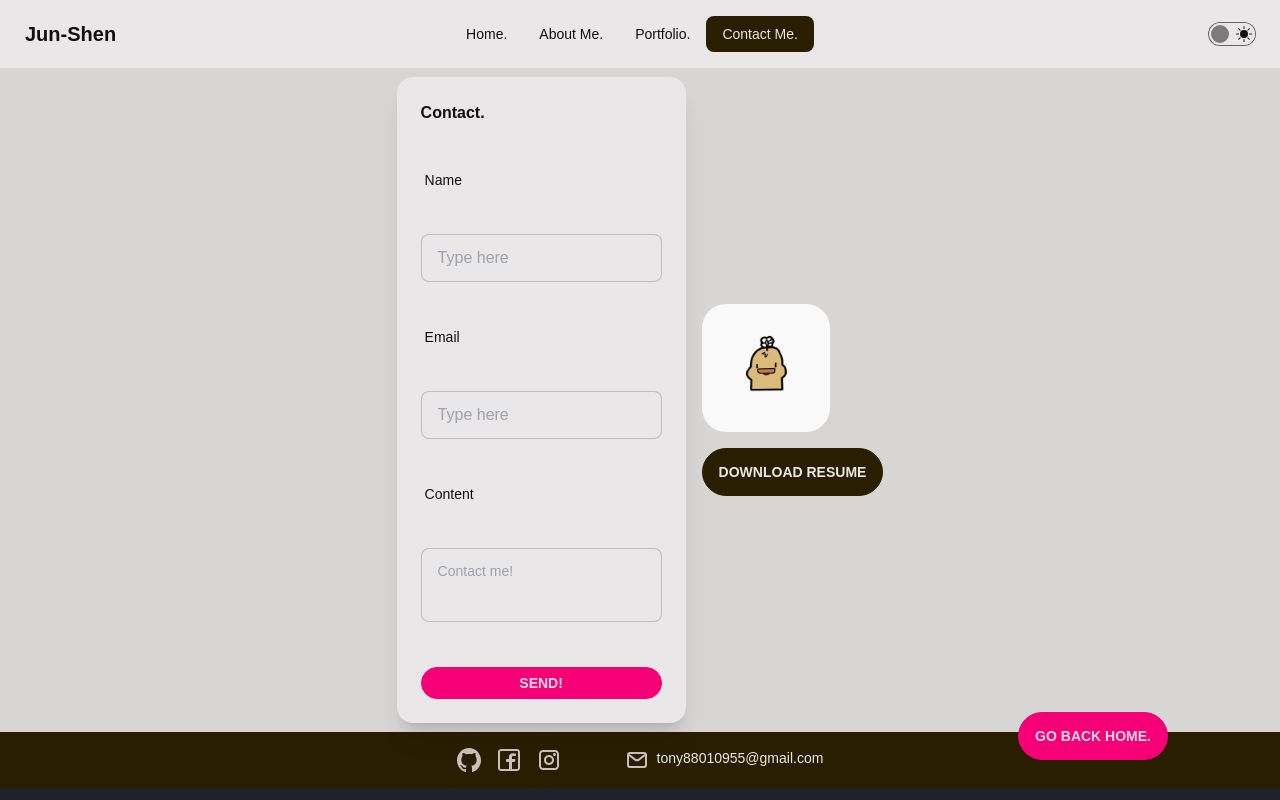
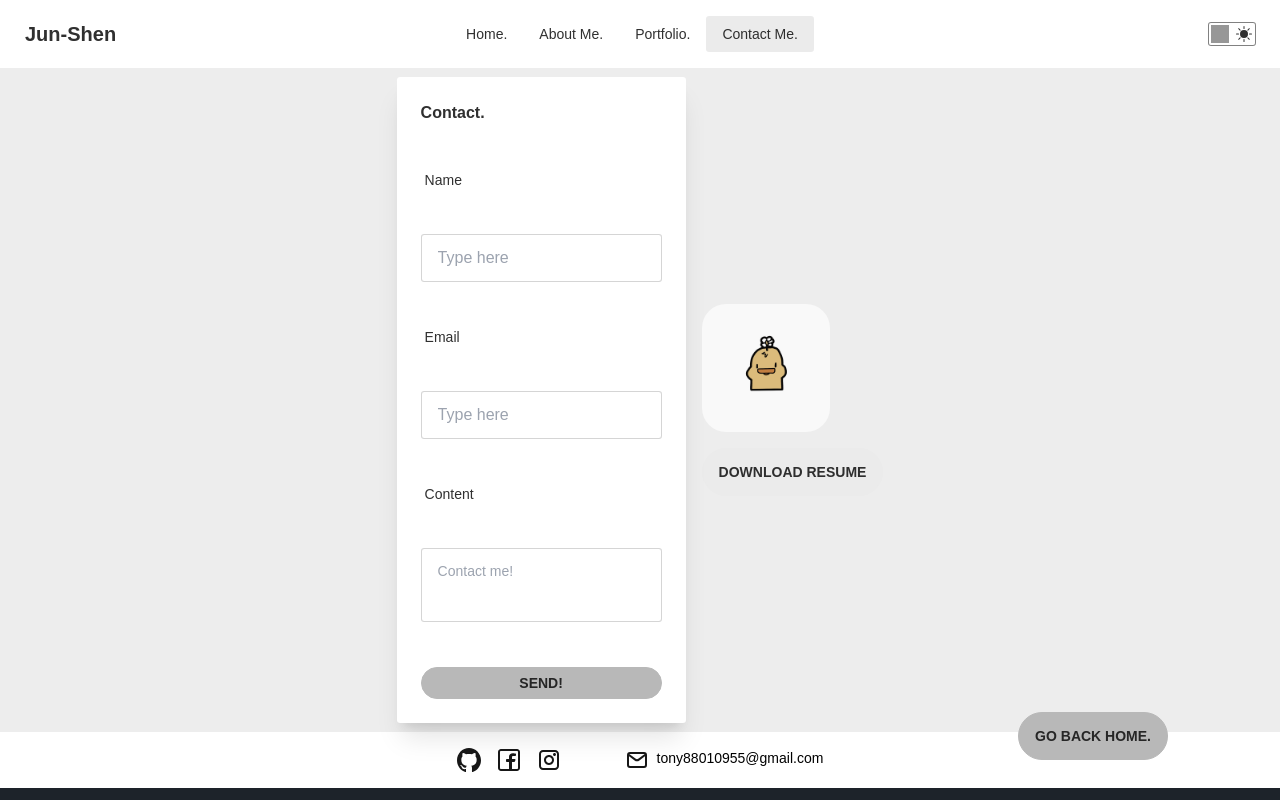
Before and after one commit to JunShen19/personal_protfolio, a React (Vite) app: page /contact in a window 1280 px wide. Built offline with nearby package versions, Linux system fonts and the light colour scheme.

Commit message:
update theme

```diff
--- a/src/App.jsx
+++ b/src/App.jsx
@@ -11,7 +11,7 @@ import Footer from "./components/Footer";
 const App = () => {
   const { isDarkTheme, toggleDarkTheme } = useGlobalContext();
   return (
-    <div data-theme={isDarkTheme ? `dark` : `garden`}>
+    <div data-theme={isDarkTheme ? `dark` : `wireframe`}>
       {/* <div data-theme="dark"> */}
       <Header />
       <Routes>
--- a/src/components/Footer.jsx
+++ b/src/components/Footer.jsx
@@ -1,6 +1,9 @@
 import React from "react";
+import { useGlobalContext } from "../context";
 
 const Footer = () => {
+  const { isDarkTheme, toggleDarkTheme } = useGlobalContext();
+
   const copy = () => {
     const copyText = "tony88010955@gmail.com";
 
@@ -12,7 +15,7 @@ const Footer = () => {
   };
 
   return (
-    <footer className="footer items-center p-4 bg-neutral text-neutral-content flex justify-center gap-16">
+    <footer className="footer items-center p-4 bg-base-100 text-neutral-content flex justify-center gap-16">
       <div className="grid-flow-col gap-4">
         <a href="https://github.com/JunShen19">
           <svg
@@ -20,8 +23,8 @@ const Footer = () => {
             version="1.1"
             xmlns="http://www.w3.org/2000/svg"
             xmlnsXlink="http://www.w3.org/1999/xlink"
-            fill="#cbbebe"
-            stroke="#cbbebe"
+            fill={isDarkTheme ? "#cbbebe" : "#171717"}
+            stroke={isDarkTheme ? "#cbbebe" : "#171717"}
             width="24"
             height="24"
           >
@@ -44,7 +47,7 @@ const Footer = () => {
                 <g
                   id="Dribbble-Light-Preview"
                   transform="translate(-140.000000, -7559.000000)"
-                  fill="#cbbebe"
+                  fill={isDarkTheme ? "#cbbebe" : "#171717"}
                 >
                   <g id="icons" transform="translate(56.000000, 160.000000)">
                     <path
@@ -76,7 +79,7 @@ const Footer = () => {
                 fillRule="evenodd"
                 clipRule="evenodd"
                 d="M20 1C21.6569 1 23 2.34315 23 4V20C23 21.6569 21.6569 23 20 23H4C2.34315 23 1 21.6569 1 20V4C1 2.34315 2.34315 1 4 1H20ZM20 3C20.5523 3 21 3.44772 21 4V20C21 20.5523 20.5523 21 20 21H15V13.9999H17.0762C17.5066 13.9999 17.8887 13.7245 18.0249 13.3161L18.4679 11.9871C18.6298 11.5014 18.2683 10.9999 17.7564 10.9999H15V8.99992C15 8.49992 15.5 7.99992 16 7.99992H18C18.5523 7.99992 19 7.5522 19 6.99992V6.31393C19 5.99091 18.7937 5.7013 18.4813 5.61887C17.1705 5.27295 16 5.27295 16 5.27295C13.5 5.27295 12 6.99992 12 8.49992V10.9999H10C9.44772 10.9999 9 11.4476 9 11.9999V12.9999C9 13.5522 9.44771 13.9999 10 13.9999H12V21H4C3.44772 21 3 20.5523 3 20V4C3 3.44772 3.44772 3 4 3H20Z"
-                fill="#cbbebe"
+                fill={isDarkTheme ? "#cbbebe" : "#171717"}
               ></path>
             </g>
           </svg>
@@ -100,7 +103,7 @@ const Footer = () => {
                 fillRule="evenodd"
                 clipRule="evenodd"
                 d="M2 6C2 3.79086 3.79086 2 6 2H18C20.2091 2 22 3.79086 22 6V18C22 20.2091 20.2091 22 18 22H6C3.79086 22 2 20.2091 2 18V6ZM6 4C4.89543 4 4 4.89543 4 6V18C4 19.1046 4.89543 20 6 20H18C19.1046 20 20 19.1046 20 18V6C20 4.89543 19.1046 4 18 4H6ZM12 9C10.3431 9 9 10.3431 9 12C9 13.6569 10.3431 15 12 15C13.6569 15 15 13.6569 15 12C15 10.3431 13.6569 9 12 9ZM7 12C7 9.23858 9.23858 7 12 7C14.7614 7 17 9.23858 17 12C17 14.7614 14.7614 17 12 17C9.23858 17 7 14.7614 7 12ZM17.5 8C18.3284 8 19 7.32843 19 6.5C19 5.67157 18.3284 5 17.5 5C16.6716 5 16 5.67157 16 6.5C16 7.32843 16.6716 8 17.5 8Z"
-                fill="#cbbebe"
+                fill={isDarkTheme ? "#cbbebe" : "#171717"}
               ></path>
             </g>
           </svg>
@@ -123,7 +126,7 @@ const Footer = () => {
           <g id="SVGRepo_iconCarrier">
             <path
               d="M4 7.00005L10.2 11.65C11.2667 12.45 12.7333 12.45 13.8 11.65L20 7"
-              stroke="#cbbebe"
+              stroke={isDarkTheme ? "#cbbebe" : "#171717"}
               strokeWidth="2"
               strokeLinecap="round"
               strokeLinejoin="round"
@@ -134,13 +137,15 @@ const Footer = () => {
               width="18"
               height="14"
               rx="2"
-              stroke="#cbbebe"
+              stroke={isDarkTheme ? "#cbbebe" : "#171717"}
               strokeWidth="2"
               strokeLinecap="round"
             ></rect>
           </g>
         </svg>
-        <p>tony88010955@gmail.com</p>
+        <p className={isDarkTheme ? "" : "text-black"}>
+          tony88010955@gmail.com
+        </p>
       </button>
     </footer>
   );
--- a/tailwind.config.js
+++ b/tailwind.config.js
@@ -6,6 +6,6 @@ export default {
   },
   plugins: [require("daisyui")],
   daisyui: {
-    themes: ["dark", "garden"],
+    themes: ["dark", "wireframe"],
   },
 };
```
